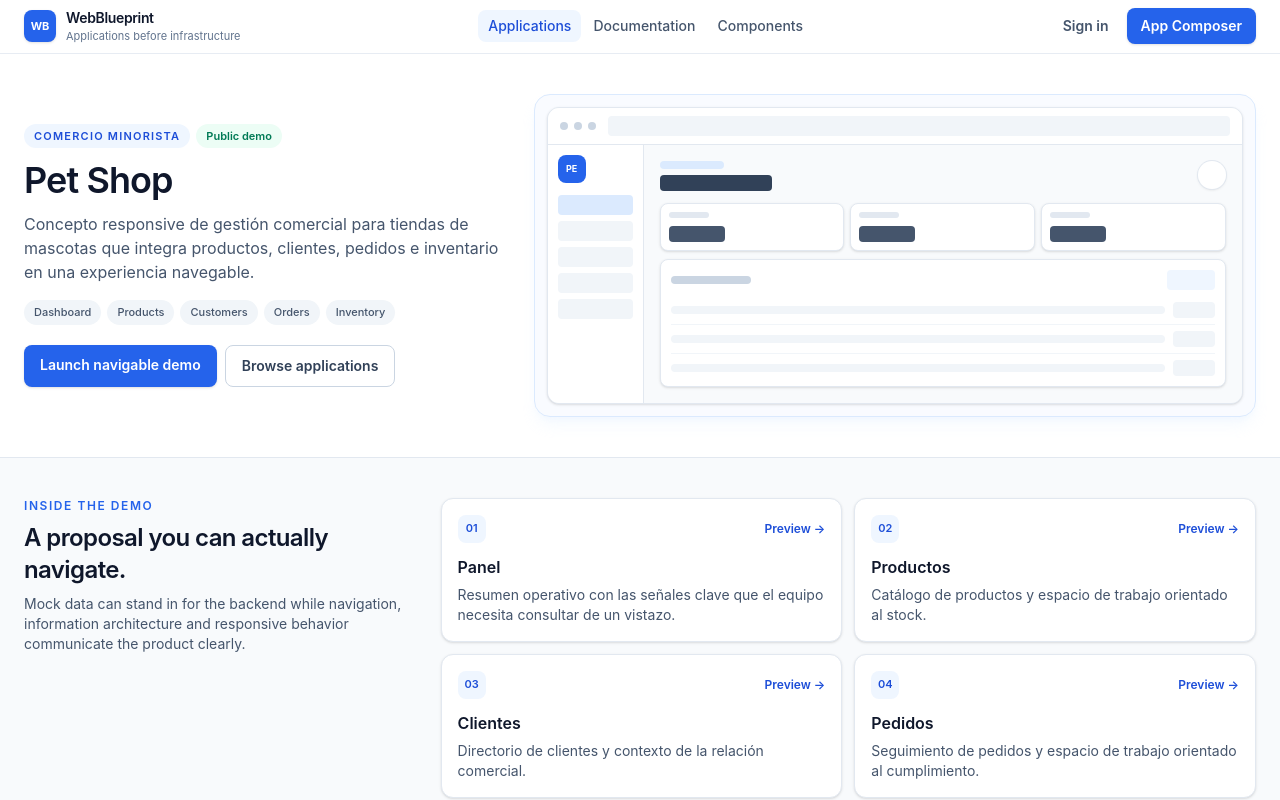
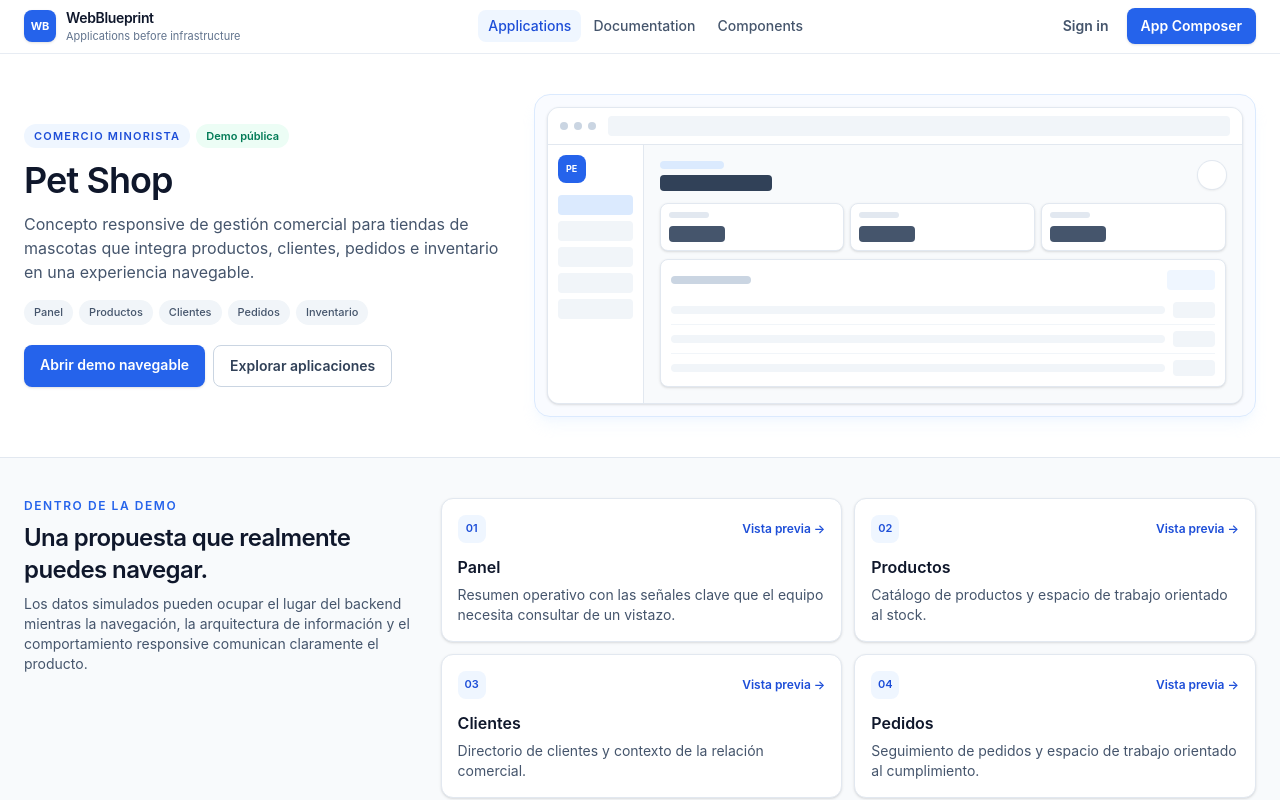
Before and after one commit to LuisHdezE/WebBlueprint, a React (Vite) app: page /apps/pet-shop in a window 1280 px wide. Shown: the top 800 px of the page. Built offline with nearby package versions, Linux system fonts and the light colour scheme.

Commit message:
fix(i18n): translate application detail page

```diff
--- a/src/pages/ApplicationDetailPage.tsx
+++ b/src/pages/ApplicationDetailPage.tsx
@@ -1,5 +1,5 @@
 import { Link, Navigate, useParams } from 'react-router';
-import { getApplicationBySlug } from '@/applications/applicationRegistry';
+import { getApplicationBySlug, getCapabilityLabel } from '@/applications/applicationRegistry';
 import { ApplicationPreview } from '@/components/applications/ApplicationPreview';
 
 export function ApplicationDetailPage() {
@@ -19,7 +19,7 @@ export function ApplicationDetailPage() {
           <div>
             <div className="flex flex-wrap items-center gap-1.5">
               <span className="rounded-full bg-brand-50 px-2.5 py-1 text-[11px] font-semibold uppercase tracking-[0.11em] text-brand-700">{application.category}</span>
-              <span className="rounded-full bg-emerald-50 px-2.5 py-1 text-[11px] font-semibold text-emerald-700">Public demo</span>
+              <span className="rounded-full bg-emerald-50 px-2.5 py-1 text-[11px] font-semibold text-emerald-700">Demo pública</span>
             </div>
             <h1 className="mt-3 text-3xl font-semibold tracking-[-0.025em] text-slate-900 sm:text-4xl">{application.name}</h1>
             <p className="mt-3 max-w-2xl text-sm leading-6 text-slate-600 sm:text-base">{application.summary}</p>
@@ -27,7 +27,7 @@ export function ApplicationDetailPage() {
             <div className="mt-4 flex flex-wrap gap-1.5">
               {application.capabilities.map((capability) => (
                 <span key={capability} className="rounded-full bg-slate-100 px-2.5 py-1 text-[11px] font-medium text-slate-600">
-                  {capability}
+                  {getCapabilityLabel(capability)}
                 </span>
               ))}
             </div>
@@ -35,11 +35,11 @@ export function ApplicationDetailPage() {
             <div className="mt-5 flex flex-wrap gap-2">
               {firstDemoPage ? (
                 <Link className="inline-flex justify-center rounded-lg bg-brand-600 px-4 py-2.5 text-sm font-semibold text-white shadow-sm hover:bg-brand-700" to={`/demo/${application.slug}/${firstDemoPage.path}`}>
-                  Launch navigable demo
+                  Abrir demo navegable
                 </Link>
               ) : null}
               <Link className="inline-flex justify-center rounded-lg border border-slate-300 bg-white px-4 py-2.5 text-sm font-semibold text-slate-700 hover:border-brand-200 hover:bg-brand-50" to="/apps">
-                Browse applications
+                Explorar aplicaciones
               </Link>
             </div>
           </div>
@@ -53,10 +53,10 @@ export function ApplicationDetailPage() {
       <section className="mx-auto max-w-[1440px] px-4 py-8 sm:px-5 lg:px-6 lg:py-10">
         <div className="grid gap-6 lg:grid-cols-[0.65fr_1.35fr]">
           <div>
-            <p className="text-xs font-semibold uppercase tracking-[0.13em] text-brand-600">Inside the demo</p>
-            <h2 className="mt-2 text-2xl font-semibold tracking-tight text-slate-900">A proposal you can actually navigate.</h2>
+            <p className="text-xs font-semibold uppercase tracking-[0.13em] text-brand-600">Dentro de la demo</p>
+            <h2 className="mt-2 text-2xl font-semibold tracking-tight text-slate-900">Una propuesta que realmente puedes navegar.</h2>
             <p className="mt-2 text-sm leading-5 text-slate-600">
-              Mock data can stand in for the backend while navigation, information architecture and responsive behavior communicate the product clearly.
+              Los datos simulados pueden ocupar el lugar del backend mientras la navegación, la arquitectura de información y el comportamiento responsive comunican claramente el producto.
             </p>
           </div>
 
@@ -65,7 +65,7 @@ export function ApplicationDetailPage() {
               <article key={page.id} className="rounded-xl border border-slate-200 bg-white p-4 shadow-sm">
                 <div className="flex items-center justify-between gap-3">
                   <span className="grid size-7 place-items-center rounded-lg bg-brand-50 text-[11px] font-semibold text-brand-700">{String(index + 1).padStart(2, '0')}</span>
-                  <Link className="text-xs font-semibold text-brand-700" to={`/demo/${application.slug}/${page.path}`}>Preview →</Link>
+                  <Link className="text-xs font-semibold text-brand-700" to={`/demo/${application.slug}/${page.path}`}>Vista previa →</Link>
                 </div>
                 <h3 className="mt-3 font-semibold text-slate-900">{page.label}</h3>
                 <p className="mt-1.5 text-sm leading-5 text-slate-600">{page.description}</p>
```
